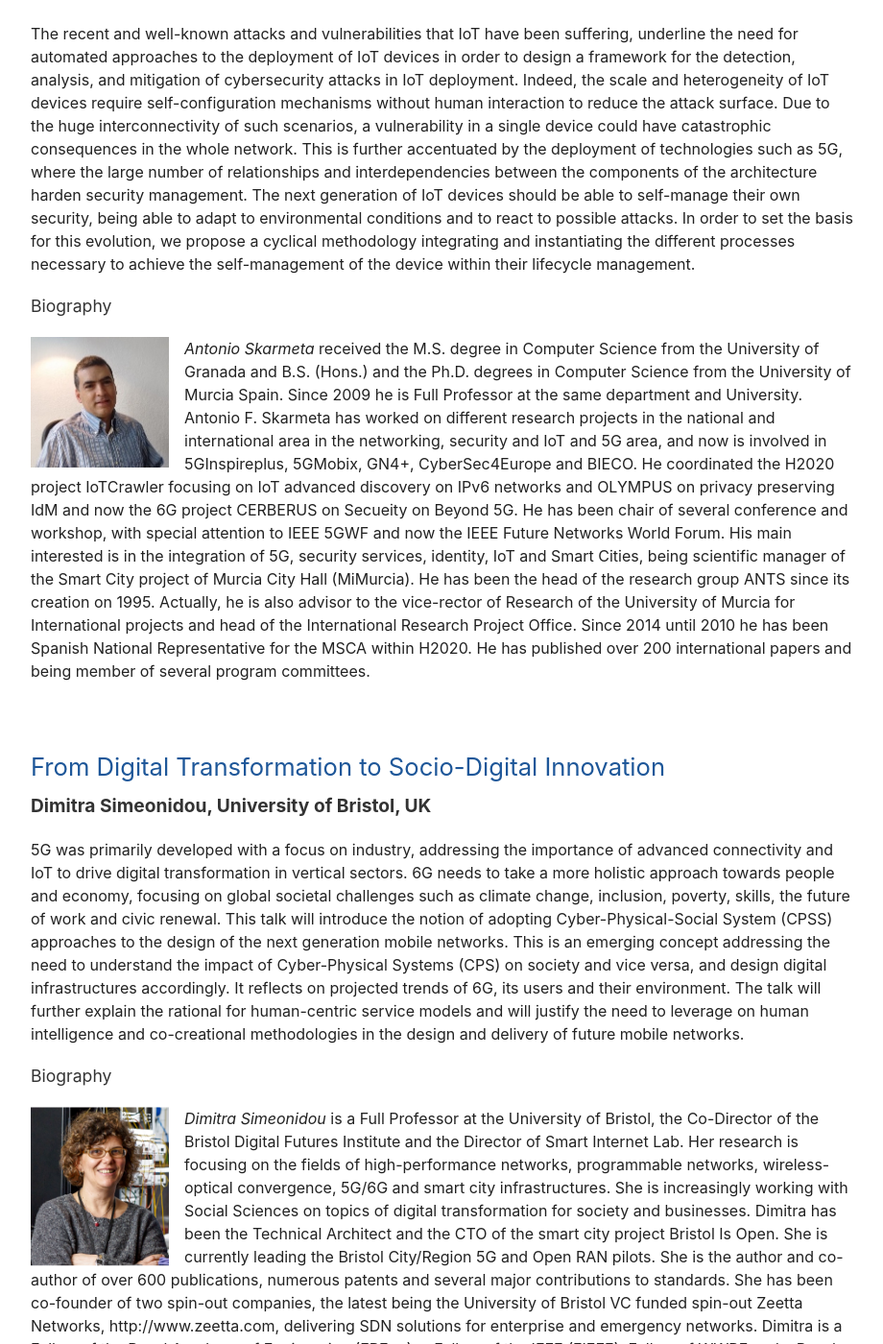
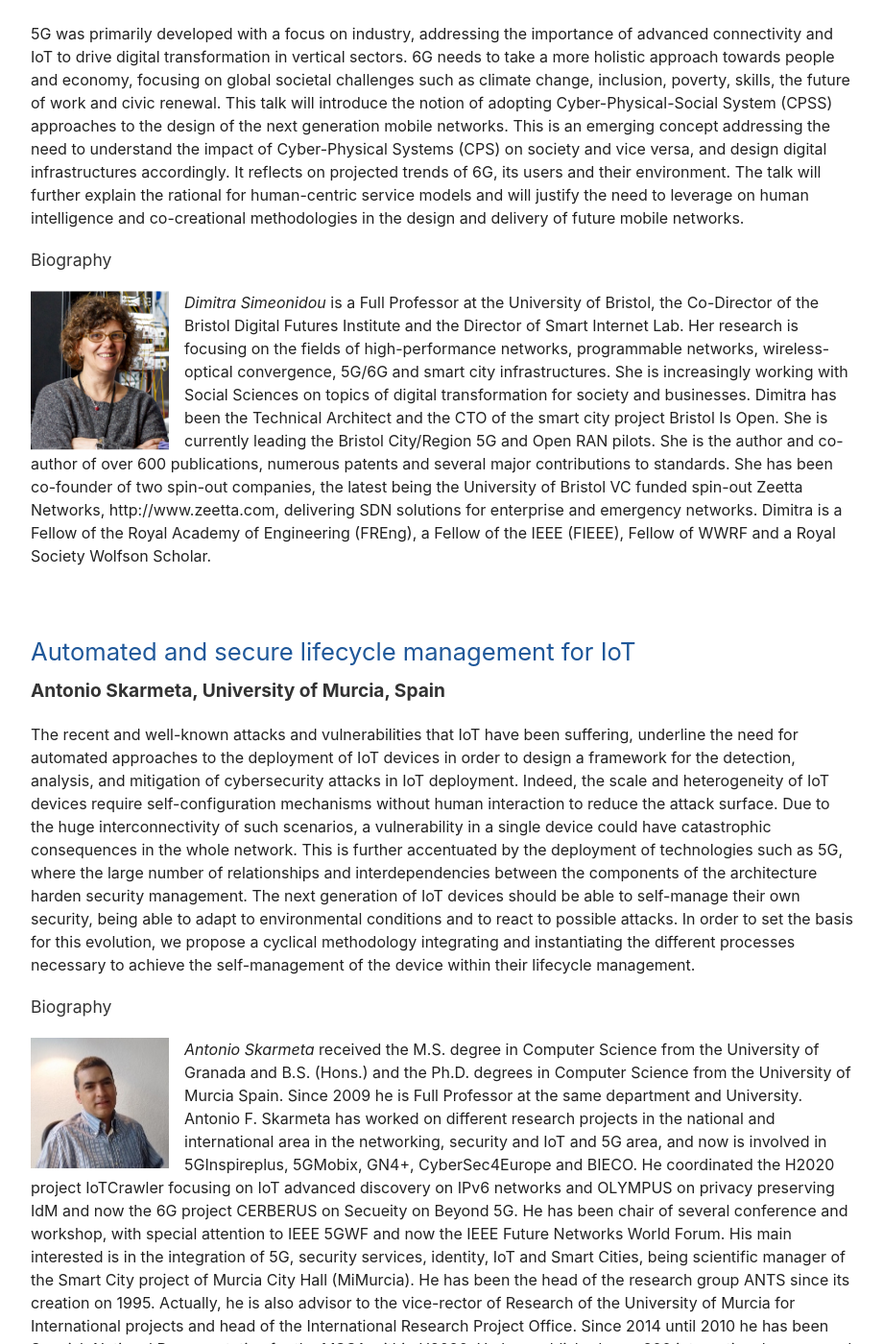
Before and after one commit to stuartclayman/cnsm_2022_website, a Jekyll site: the page built from keynotes.html, in a window 1280 px wide and 1400 px high, scrolled down 1789 px. Shown: the whole window at 96% size, without its empty margins (8-928 px from the left). Built offline with Jekyll 4.4.1, drawn with Linux system fonts in a browser that asks for light colours; nearby versions of some CDN libraries; some of the changed text lies outside the part shown.

Commit message:
Social event.

```diff
--- a/committees.html
+++ b/committees.html
@@ -5,7 +5,7 @@ title: Committees
           <h1>Organizing Committee</h1>
           <h3>General Co-Chairs</h3>
           <ul class="committee_list">
-            <li>Marinos Charalambides, Huawei, Belgium</li>
+            <li>Marinos Charalambides, University College London, UK</li>
             <li>Panagiotis Papadimitriou, University of Macedonia, Greece</li>
           </ul>
 
--- a/keynotes.html
+++ b/keynotes.html
@@ -41,7 +41,24 @@ title: Keynotes
 <i>Panagiotis Demestichas </i> is a Professor at the University of Piraeus, School of ICT, Department of Digital Systems, Greece. Currently, he focuses on the development of systems for WINGS ICT Solutions (www.wings-ict-solutions.eu), its spin-outs Incelligent (www.incelligent.net), and the joint venture diTTo (https://ditto-engineering.com/). WINGS focuses on advanced solutions, leveraging on IoT / 5G / AI / AR, for the environment (air quality), utilities and infrastructures (water, energy, gas, transportation, construction), production and manufacturing (aquaculture, agriculture and food safety, logistics and industry 4.0), service sectors (health, security). Incelligent focuses on products for banking, the public sector and for telecommunication infrastructures. Panagiotis conducts research on 6G, cloud and IoT, big data and artificial intelligence, orchestration / diagnostics and intent-oriented mechanisms. He holds a Diploma and a Ph.D. degree on Electrical Engineering from the National Technical University of Athens (NTUA). He holds patents, has published numerous articles and research papers, and is a member of the Association for Computing Machinery (ACM) and a Senior Member of IEEE.
 </p>
 
-<h2 id="key3" class="cn-blue" style="clear: both; padding-top: 2em;">Automated and secure lifecycle management for IoT </h2>
+
+<h2 id="key3" class="cn-blue" style="clear: both; padding-top: 2em;">From Digital Transformation to Socio-Digital Innovation </h2>
+
+<h3 class="cnsm-header">Dimitra Simeonidou, University of Bristol, UK </h3>
+
+<p>5G was primarily developed with a focus on industry, addressing the importance of advanced connectivity and IoT to drive digital transformation in vertical sectors. 6G needs to take a more holistic approach towards people and economy, focusing on global societal challenges such as climate change, inclusion, poverty, skills, the future of work and civic renewal. This talk will introduce the notion of adopting Cyber-Physical-Social System (CPSS) approaches to the design of the next generation mobile networks. This is an emerging concept addressing the need to understand the impact of Cyber-Physical Systems (CPS) on society and vice versa, and design digital infrastructures accordingly. It reflects on projected trends of 6G, its users and their environment. The talk will further explain the rational for human-centric service models and will justify the need to leverage on human intelligence and co-creational methodologies in the design and delivery of future mobile networks.
+</p>
+
+
+<h4>Biography</h4>
+
+<p>
+<img align="left" width="160" height="200" src="images/DSimeonidou.png" style="padding-right: 16px">
+<i> Dimitra Simeonidou </i> is a Full Professor at the University of Bristol, the Co-Director of the Bristol Digital Futures Institute and the Director of Smart Internet Lab. Her research is focusing on the fields of high-performance networks, programmable networks, wireless-optical convergence, 5G/6G and smart city infrastructures. She is increasingly working with Social Sciences on topics of digital transformation for society and businesses. Dimitra has been the Technical Architect and the CTO of the smart city project Bristol Is Open. She is currently leading the Bristol City/Region 5G and Open RAN pilots. She is the author and co-author of over 600 publications, numerous patents and several major contributions to standards. She has been co-founder of two spin-out companies, the latest being the University of Bristol VC funded spin-out Zeetta Networks, http://www.zeetta.com, delivering SDN solutions for enterprise and emergency networks. Dimitra is a Fellow of the Royal Academy  of Engineering (FREng), a Fellow of the IEEE (FIEEE), Fellow of WWRF and a Royal Society Wolfson Scholar.
+</p>
+
+
+<h2 id="key4" class="cn-blue" style="clear: both; padding-top: 2em;">Automated and secure lifecycle management for IoT </h2>
 
 <h3 class="cnsm-header">Antonio Skarmeta, University of Murcia, Spain </h3>
 
@@ -54,23 +71,6 @@ title: Keynotes
 <p>
 <img align="left" width="160" height="200" src="images/ASkarmeta.jpg" style="padding-right: 16px">
 <i>  Antonio Skarmeta </i> received the M.S. degree in Computer Science from the University of Granada and B.S. (Hons.) and the Ph.D. degrees in Computer Science from the University of Murcia Spain. Since 2009 he is Full Professor at the same department and University. Antonio F. Skarmeta has worked on different research projects in the national and international area in the networking, security and IoT and 5G area, and now is involved in 5GInspireplus, 5GMobix, GN4+, CyberSec4Europe and BIECO. He coordinated the H2020 project IoTCrawler focusing on IoT advanced discovery on IPv6 networks and OLYMPUS on privacy preserving IdM and now the 6G project CERBERUS on Secueity on Beyond 5G. He has been chair of several conference and workshop, with special attention to IEEE 5GWF and now the IEEE Future Networks World Forum. His main interested is in the integration of 5G, security services, identity, IoT and Smart Cities, being scientific manager of the Smart City project of Murcia City Hall (MiMurcia). He has been the head of the research group ANTS since its creation on 1995. Actually, he is also advisor to the vice-rector of Research of the University of Murcia for International projects and head of the International Research Project Office. Since 2014 until 2010 he has been Spanish National Representative for the MSCA within H2020. He has published over 200 international papers and being member of several program committees.
-</p>
-
-
-
-<h2 id="key4" class="cn-blue" style="clear: both; padding-top: 2em;">From Digital Transformation to Socio-Digital Innovation </h2>
-
-<h3 class="cnsm-header">Dimitra Simeonidou, University of Bristol, UK </h3>
-
-<p>5G was primarily developed with a focus on industry, addressing the importance of advanced connectivity and IoT to drive digital transformation in vertical sectors. 6G needs to take a more holistic approach towards people and economy, focusing on global societal challenges such as climate change, inclusion, poverty, skills, the future of work and civic renewal. This talk will introduce the notion of adopting Cyber-Physical-Social System (CPSS) approaches to the design of the next generation mobile networks. This is an emerging concept addressing the need to understand the impact of Cyber-Physical Systems (CPS) on society and vice versa, and design digital infrastructures accordingly. It reflects on projected trends of 6G, its users and their environment. The talk will further explain the rational for human-centric service models and will justify the need to leverage on human intelligence and co-creational methodologies in the design and delivery of future mobile networks.
-</p>
-
-
-<h4>Biography</h4>
-
-<p>
-<img align="left" width="160" height="200" src="images/DSimeonidou.png" style="padding-right: 16px">
-<i> Dimitra Simeonidou </i> is a Full Professor at the University of Bristol, the Co-Director of the Bristol Digital Futures Institute and the Director of Smart Internet Lab. Her research is focusing on the fields of high-performance networks, programmable networks, wireless-optical convergence, 5G/6G and smart city infrastructures. She is increasingly working with Social Sciences on topics of digital transformation for society and businesses. Dimitra has been the Technical Architect and the CTO of the smart city project Bristol Is Open. She is currently leading the Bristol City/Region 5G and Open RAN pilots. She is the author and co-author of over 600 publications, numerous patents and several major contributions to standards. She has been co-founder of two spin-out companies, the latest being the University of Bristol VC funded spin-out Zeetta Networks, http://www.zeetta.com, delivering SDN solutions for enterprise and emergency networks. Dimitra is a Fellow of the Royal Academy  of Engineering (FREng), a Fellow of the IEEE (FIEEE), Fellow of WWRF and a Royal Society Wolfson Scholar.
 </p>
 
 
@@ -92,10 +92,10 @@ title: Keynotes
         <a href="#key2"><span class="cn-blue">Management Challenges for Delivering 6G-powered Applications and Services </span></a>
 
         <h5>Keynote 3</h5>
-        <a href="#key3"><span class="cn-blue">Automated and secure lifecycle management for IoT</span></a>
+        <a href="#key3"><span class="cn-blue">From Digital Transformation to Socio-Digital Innovation </span></a>
 
         <h5>Keynote 4</h5>
-        <a href="#key4"><span class="cn-blue">From Digital Transformation to Socio-Digital Innovation </span></a>
+        <a href="#key4"><span class="cn-blue">Automated and secure lifecycle management for IoT</span></a>
 
 
       </div>
--- a/program.html
+++ b/program.html
@@ -23,6 +23,9 @@ title: Program
 
         <p style="margin-top: 3em"></p>
 
+        <p>
+          Here is information about the <a href="social_event.html">Welcome Reception and Conference Dinner</a>.
+        </p>
 
       </div>
     </div>
```
Also changed, not shown: social_event.html (added, +68 -0 lines), images/thessaloniki/conf_dinner_1.jpg (added), images/thessaloniki/conf_dinner_2.jpg (added), images/thessaloniki/conf_dinner_bus.png (added), images/thessaloniki/conf_dinner_map.jpg (added), images/thessaloniki/conf_dinner_map.png (added), images/thessaloniki/rest_b_1.png (added), images/thessaloniki/rest_b_2.png (added), images/thessaloniki/rest_b_map.png (added).
